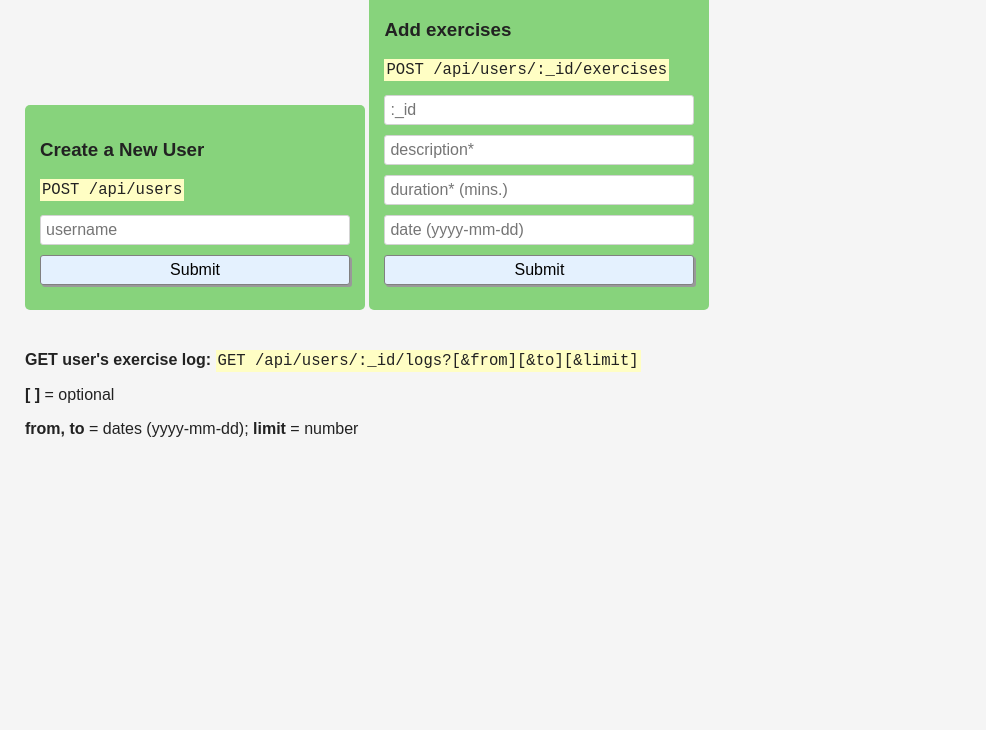
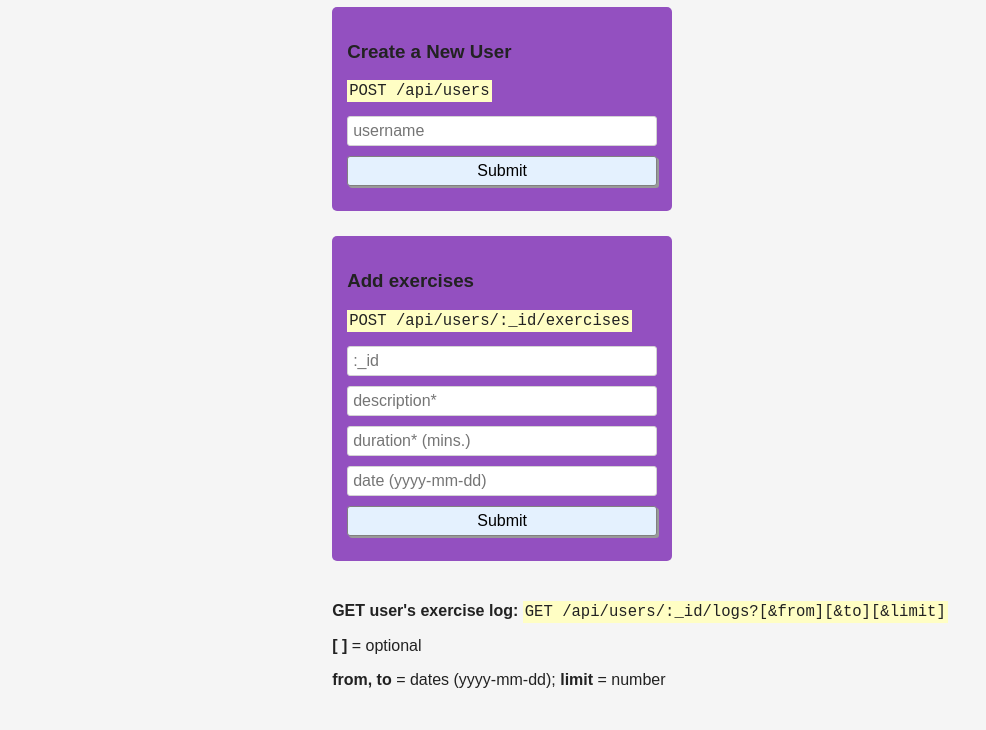
Before and after one commit to SerhiiMart/FreeCodeCamp-APIs-and-Microservices, a website: page boilerplate-project-exercisetracker/views/index.html in a window 1280 px wide. Shown: the part 98-828 px from the top of the page, without its empty margins (0-986 px from the left). Before the commit the page ends 800 px from the top, so only its background shows below. Drawn offline with Linux system fonts and the light colour scheme; files that its build step writes are made by us from their sources.

Commit message:
Added more style

```diff
--- a/boilerplate-project-exercisetracker/public/style.css
+++ b/boilerplate-project-exercisetracker/public/style.css
@@ -7,11 +7,13 @@ body {
   margin: 25px;
   color: #222;
   background-color: #f5f5f5;
+  display: flex;
+  justify-content : center;
+  align-items: center;
 }
 
 h1 {
   font-weight: bold;
-
 }
 
 p {
@@ -21,7 +23,7 @@ p {
 form {
   margin-bottom: 25px;
   padding: 15px;
-  background-color: #87D37C;
+  background-color: #9350c0;
   display: inline-block;
   width: 100%;
   max-width: 340px;
--- a/boilerplate-project-exercisetracker/views/index.html
+++ b/boilerplate-project-exercisetracker/views/index.html
@@ -1,8 +1,8 @@
 <!DOCTYPE html>
 <html>
   <head>
-    <title>Exercise Tracker | freeCodeCamp</title>
-    <link rel="shortcut icon" href="https://cdn.freecodecamp.org/universal/favicons/favicon-32x32.png" type="image/x-icon"/>
+    <title>Exercise Tracker by SerhiiMart</title>
+    <link rel="shortcut icon" href="https://encrypted-tbn0.gstatic.com/images?q=tbn:ANd9GcTDV5znouL1QnfXS8M2fgD0h75FJEFSR78ieQ&usqp=CAU" type="image/x-icon"/>
     <link href="https://fonts.googleapis.com/css?family=Roboto" rel="stylesheet" type="text/css">
     <link href="style.css" rel="stylesheet" type="text/css">
   </head>
```
